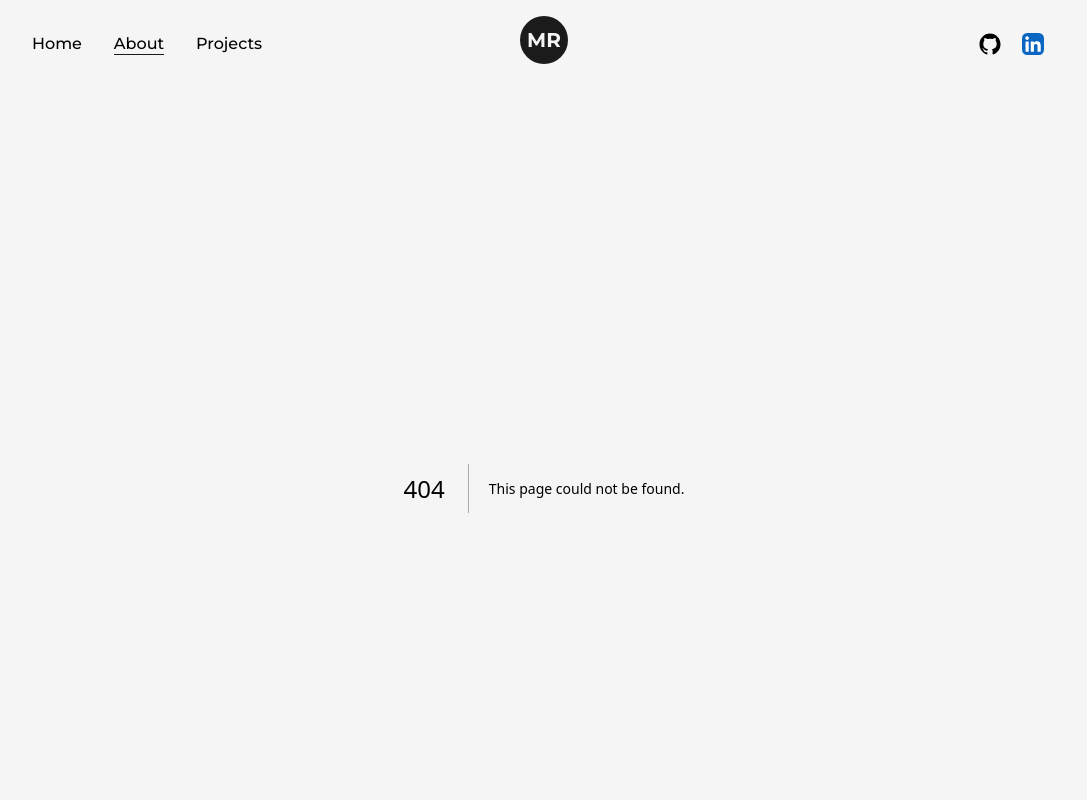
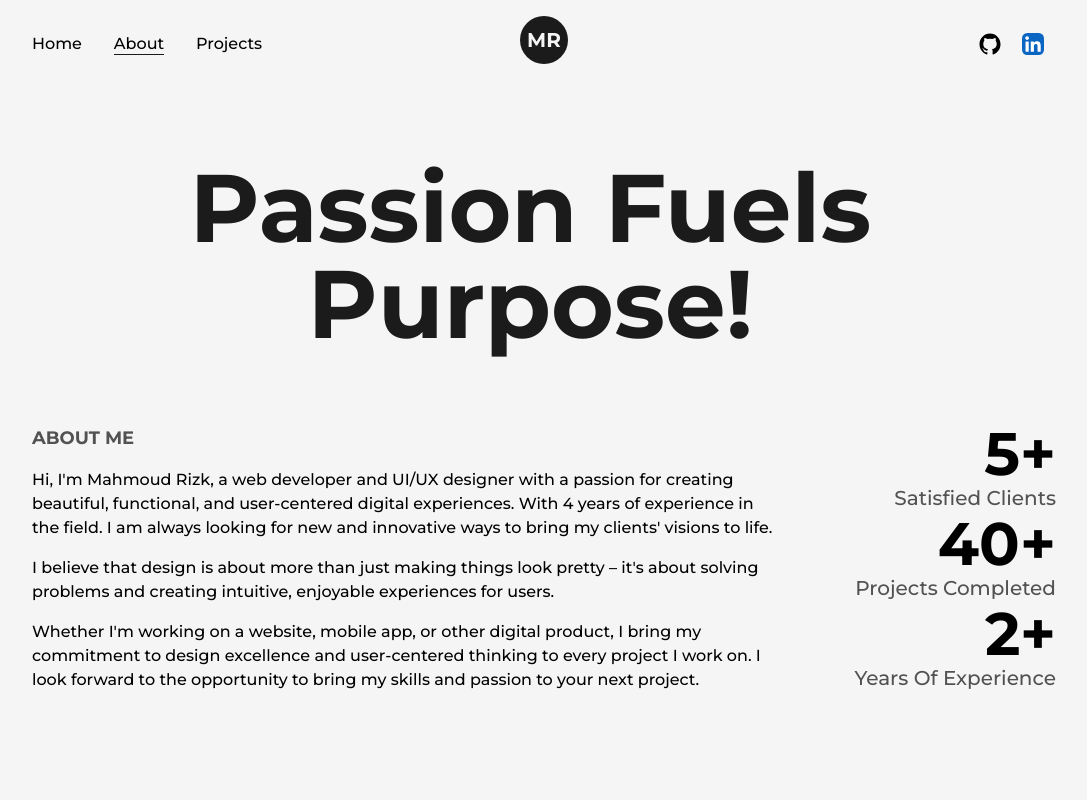
Before and after one commit to Elerqsousy/portfolio-Next-TailwindCSS, a Next.js app: page /about in a window 1280 px wide. Before the commit this address had no page. Shown: the top 800 px of the page, without its empty margins (96-1183 px from the left). Built offline with nearby package versions, Linux system fonts and the light colour scheme.

Commit message:
Build about me section in about page

```diff
--- /dev/null
+++ b/src/conponents/borderedSection.js
@@ -0,0 +1,24 @@
+import classNames from 'classnames';
+import React from 'react';
+
+const borderedSection = ({ children, className, childrenClassName }) => {
+  return (
+    <div
+      className={classNames(
+        'relative h-max rounded-2xl border-2 border-solid border-dark bg-light p-8',
+        className
+      )}
+    >
+      <div
+        className={classNames(
+          'absolute top-0 -right-3 -z-10 w-[102%] h-[103%] rounded-[2rem] bg-dark',
+          childrenClassName
+        )}
+      >
+        {children}
+      </div>
+    </div>
+  );
+};
+
+export default borderedSection;
--- /dev/null
+++ b/src/pages/about.js
@@ -0,0 +1,102 @@
+import AnimatedText from '@/conponents/AnimatedText';
+import Layout from '@/conponents/Layout';
+import { useInView, useMotionValue, useSpring } from 'framer-motion';
+import Head from 'next/head';
+import React from 'react';
+
+const AnimatedNumbers = ({ value }) => {
+  const ref = React.useRef(null);
+  const motionValue = useMotionValue(0);
+  const springValue = useSpring(motionValue, { duration: 3000 });
+  const isInveiw = useInView(ref, { once: true });
+
+  React.useEffect(() => {
+    if (isInveiw) {
+      motionValue.set(value);
+    }
+  }, [isInveiw, value, motionValue]);
+
+  React.useEffect(() => {
+    springValue.on('change', (latest) => {
+      if (ref.current && latest.toFixed(0) <= value) {
+        ref.current.textContent = latest.toFixed(0);
+      }
+    });
+  }, [springValue, value]);
+
+  return <span ref={ref}></span>;
+};
+
+const about = () => {
+  return (
+    <>
+      <Head>
+        <title>Mahmoud Rizk | About</title>
+        <meta
+          name='description'
+          content='Mahmoud Rizk Portfolio. About and Experience Section.'
+        />
+      </Head>
+      <main className='flex w-full flex-col items-center justify-center'>
+        <Layout className='pt-16'>
+          <AnimatedText text='Passion Fuels Purpose!' className='mb-16' />
+          <div className='grid w-full grid-cols-8 gap-16'>
+            <div className='col-span-6 flex flex-col items-start justify-start'>
+              <h2 className='mb-4 text-lg font-bold uppercase text-dark/75'>
+                About me
+              </h2>
+              <p className='font-medium '>
+                Hi, I'm Mahmoud Rizk, a web developer and UI/UX designer with a
+                passion for creating beautiful, functional, and user-centered
+                digital experiences. With 4 years of experience in the field. I
+                am always looking for new and innovative ways to bring my
+                clients' visions to life.
+              </p>
+              <p className='font-medium my-4'>
+                I believe that design is about more than just making things look
+                pretty – it's about solving problems and creating intuitive,
+                enjoyable experiences for users.
+              </p>
+              <p className='font-medium '>
+                Whether I'm working on a website, mobile app, or other digital
+                product, I bring my commitment to design excellence and
+                user-centered thinking to every project I work on. I look
+                forward to the opportunity to bring my skills and passion to
+                your next project.
+              </p>
+            </div>
+
+            <ul className='col-span-2 flex flex-col items-end justify-between list-none'>
+              <li className='flex flex-col items-end justify-center'>
+                <span className='inline-block text-6xl font-bold'>
+                  <AnimatedNumbers value={5} />+
+                </span>
+                <h2 className='text-xl font-medium capitalize text-dark/75'>
+                  Satisfied clients
+                </h2>
+              </li>
+              <li className='flex flex-col items-end justify-center'>
+                <span className='inline-block text-6xl font-bold'>
+                  <AnimatedNumbers value={40} />+
+                </span>
+                <h2 className='text-xl font-medium capitalize text-dark/75'>
+                  Projects Completed
+                </h2>
+              </li>
+              <li className='flex flex-col items-end justify-center'>
+                <span className='inline-block text-6xl font-bold'>
+                  <AnimatedNumbers value={2} />+
+                </span>
+                <h2 className='text-xl font-medium capitalize text-dark/75'>
+                  Years of Experience
+                </h2>
+              </li>
+            </ul>
+          </div>
+        </Layout>
+      </main>
+    </>
+  );
+};
+
+export default about;
--- a/src/pages/index.js
+++ b/src/pages/index.js
@@ -12,7 +12,7 @@
     <>
       <Head>
         <title>Mahmoud Rizk</title>
-        <meta name='description' content='Generated by create next app' />
+        <meta name='description' content='A personal portfolio for Mahmoud Rizk. A Full Stack developer working with Ruby on Rails, React, Next.js, Redux, SQL, HTML, CSS, TailwindCSS, Bootstrap, and Sass.' />
       </Head>
       <main className='flex items-center text-dark w-full min-h-screen relative'>
         <Layout className='pt-0'>
```
Also changed, not shown: public/images/profile/riz-art.png.
